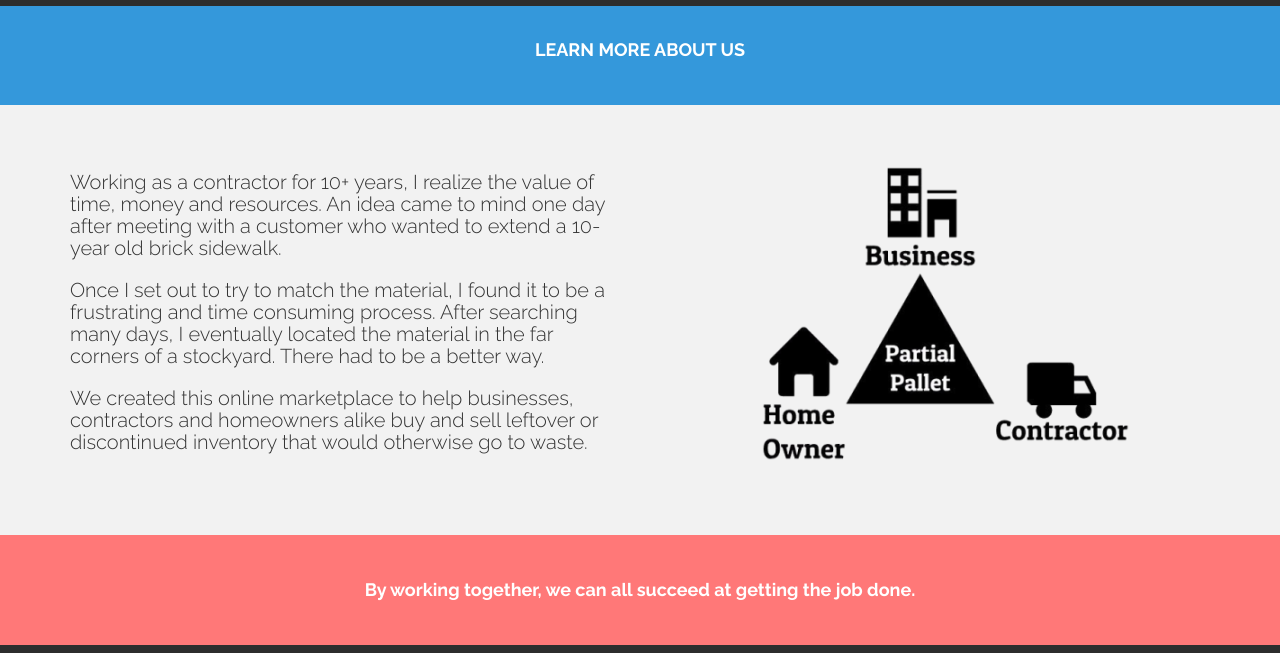
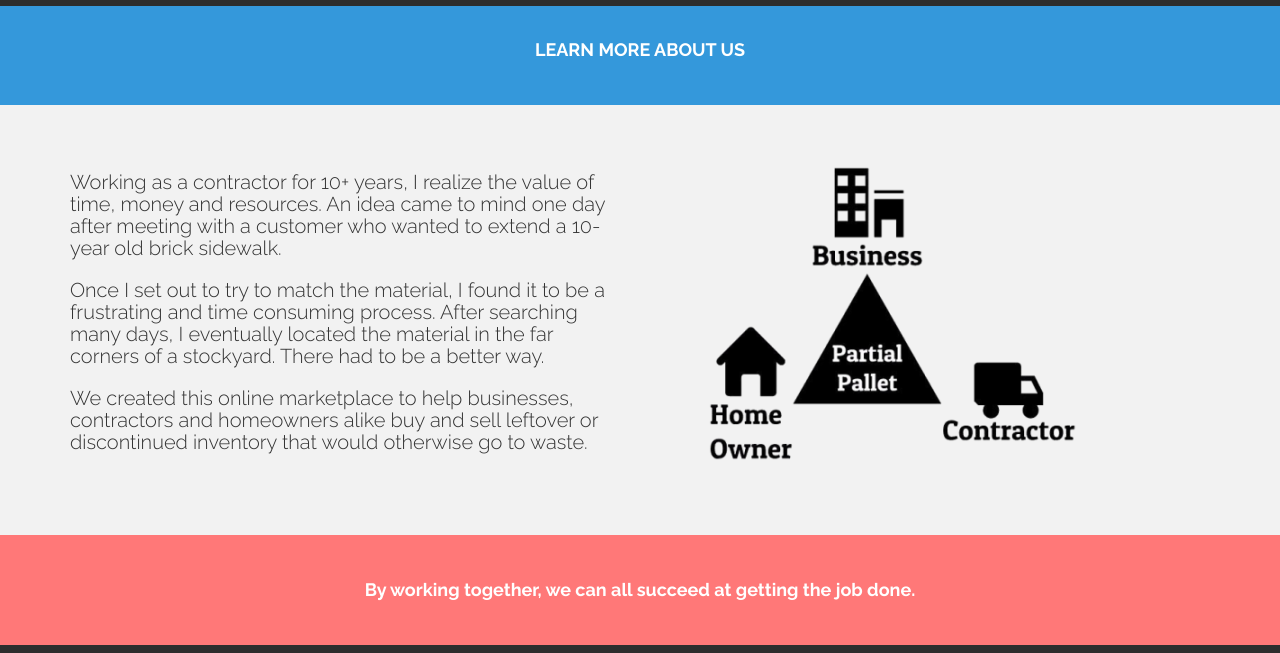
Before and after one commit to dtabacco/brimstone, a website: page public/about.html in a window 1280 px wide. Shown: the part 75-728 px from the top of the page. Drawn offline with Linux system fonts and the light colour scheme; no server answers.

Commit message:
removed responsive tag

```diff
--- a/public/about.html
+++ b/public/about.html
@@ -69,10 +69,10 @@
 
 				<h3>We created this online marketplace to help businesses, contractors and homeowners alike buy and sell leftover or discontinued inventory that would otherwise go to waste.</h3>
 			</div><!-- col-lg-6 -->
-			<div class="col-lg-6">
-				<center>
+			<div class="col-lg-4">
+
 				<img ng-src="assets/img/business_triangle_trans.png">
-			</center>
+
 			</div>
 		</div><!-- row -->
 		<br>
```
